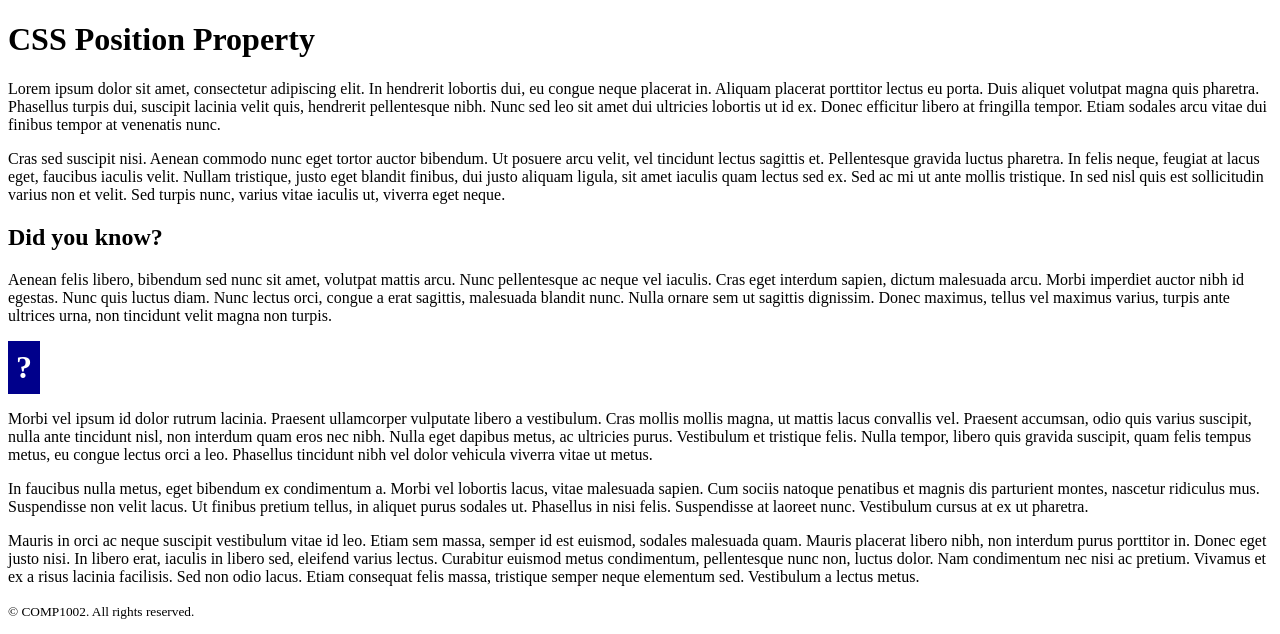
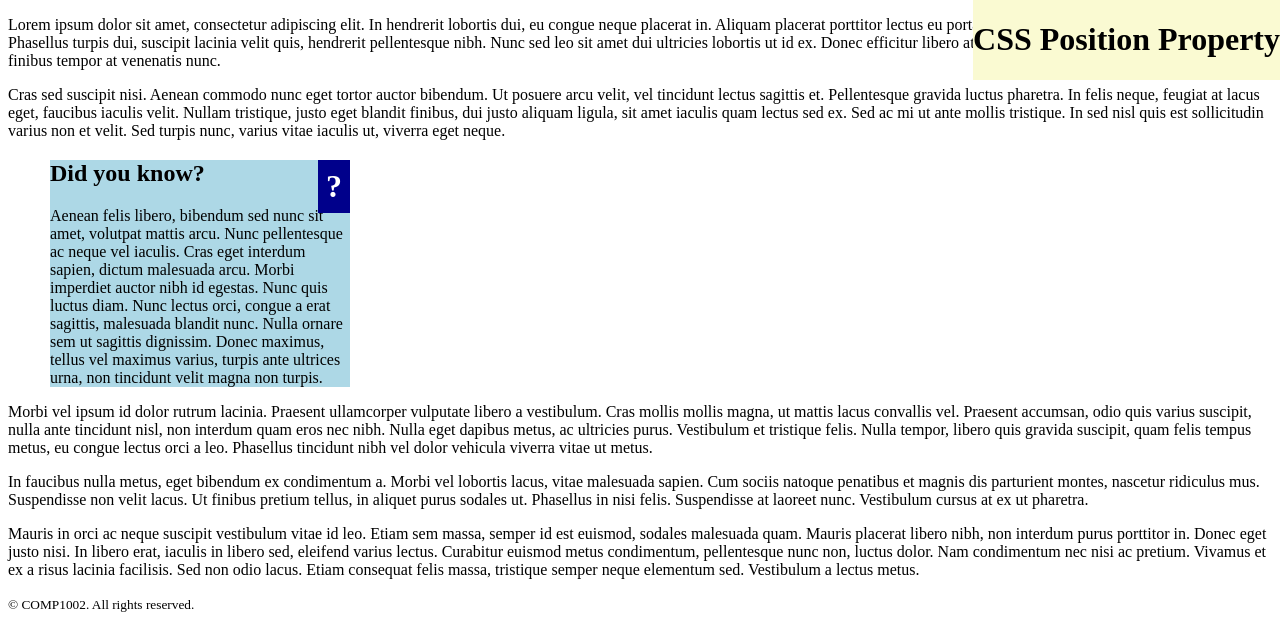
Before and after one commit to ZechsVariety/HTML-CSS-JS-Fundamentals, a PHP site: page / in a window 1280 px wide. Shown: the top 634 px of the page. Run offline with PHP 8.4, Linux system fonts and the light colour scheme.

Commit message:
lesson 10 done
i completely lost focus im sorry

```diff
--- a/lesson-10/positioning/css/styles.css
+++ b/lesson-10/positioning/css/styles.css
@@ -6,7 +6,11 @@
 
 /* STEP 1: Style the ASIDE element - change the background-color, and the width properties */
 aside {
-
+	background-color: lightblue;
+	width:300px;
+	position:sticky; /*sticky sticks to viewport when you scroll past woah. absolute cool too*/
+	top:50px;
+	left:50px;
 }
 
 /* STEP 2: Change the position property of the ASIDE element - static | relative | absolute | sticky - proceed to STEP 2a below */
@@ -47,6 +51,9 @@ aside p strong {
 	font-size: 2em;
 	padding: 0.25em;
 	/* STEP 4b: Position the blue question mark box (ASIDE P STRONG) with absolute, and see how you can place it within the positioned ASIDE parent element, instead of the document window. */
+	position:absolute;
+	top:0;
+	right:0
 
 }
 
@@ -54,7 +61,10 @@ aside p strong {
 
 /* STEP 5a: Elements that are positioned have a vertical stacking order, z-index - set the HEADER element to position: absolute, with a background color of 'lightgoldenrodyellow' (seriously) */
 header {
-
+	position: absolute;
+	background-color: lightgoldenrodyellow;
+	top:0;
+	right:0;
 }
 /* STEP 5b: position the HEADER at the top right of the document window - since it is earlier in the code source order, it is rendered underneath the later ASIDE element */
 
```
